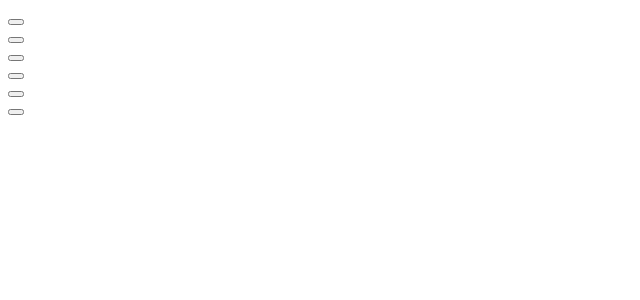
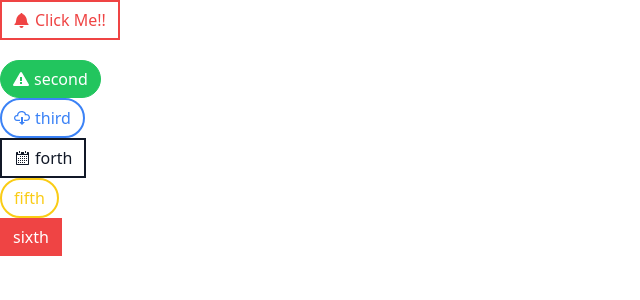
Before and after one commit to AlexVotry/udemyRedux, a React (Create React App) app in the folder client/: page / in a window 1280 px wide. Shown: the top 300 px of the page, without its empty margins (0-640 px from the left). Built offline with nearby package versions, Linux system fonts and the light colour scheme; the HTML template or start-up script is replaced by a standard one.

Commit message:
cleaned up buttons, moved colors to colors.js file

```diff
--- a/client/package.json
+++ b/client/package.json
@@ -18,14 +18,19 @@
     "@babel/preset-react": "^7.18.6",
     "axios": "^1.2.1",
     "babel-loader": "^9.1.0",
+    "classnames": "^2.3.2",
     "json-server": "^0.17.1",
     "react": "^18.2.0",
     "react-dom": "^18.2.0",
+    "react-icons": "^4.7.1",
     "react-scripts": "^5.0.1"
   },
   "devDependencies": {
+    "autoprefixer": "^10.4.13",
     "css-loader": "^6.7.2",
+    "postcss": "^8.4.20",
     "svg-url-loader": "^8.0.0",
+    "tailwindcss": "^3.2.4",
     "webpack": "^5.75.0",
     "webpack-cli": "^5.0.1",
     "webpack-dev-server": "^4.11.1"
--- /dev/null
+++ b/client/postcss.config.js
@@ -0,0 +1,6 @@
+module.exports = {
+  plugins: {
+    tailwindcss: {},
+    autoprefixer: {},
+  },
+}
--- a/client/src/comps/App.js
+++ b/client/src/comps/App.js
@@ -1,28 +1,32 @@
 import React from 'react';
 import Button from './Button';
-
+import {GoBell, GoCloudDownload, GoAlert, GoCalendar} from 'react-icons/go';
 
 export default function App () {
+  const handleClick = () => {
+    console.log('click');
+  }
+
   return (
     <>
       <div>
-        <Button primary></Button>
+        <Button danger outline onClick={handleClick} className="mb-5"><GoBell /> Click Me!!</Button>
       </div>
       <div>
-        <Button primary rounded></Button>
+        <Button success rounded><GoAlert />second</Button>
       </div>
       <div>
-        <Button primary rounded outline></Button>
+        <Button primary rounded outline><GoCloudDownload />third</Button>
       </div>
       <div>
-        <Button secondary outline></Button>
+        <Button secondary outline><GoCalendar />forth</Button>
       </div>
       <div>
-        <Button warning rounded outline></Button>
+        <Button warning rounded outline>fifth</Button>
       </div>
       <div>
-        <Button dander outline></Button>
+        <Button danger>sixth</Button>
       </div>
     </>
-  )
+  );
 }
--- /dev/null
+++ b/client/src/comps/Button copy.js
@@ -0,0 +1,48 @@
+import React from 'react';
+
+export default function Button ({ rounded , outline , primary, secondary, success, warning, danger, children, ...rest }) {
+  let i = 0;
+  const states = [primary,secondary,success,warning,danger];
+  const count = states.map(a => a ? 1 : 0).reduce((a,b) => a + b);
+  if (count > 1) console.error('Warning: Only one purpose (primary, secondary, etc) can be used for the Button');
+  const pill = rounded ? "rounded-full" : "";
+  const color = [
+    "bg-blue-500",
+    "bg-gray-900",
+    "bg-green-500",
+    "bg-yellow-400",
+    "bg-red-500",
+  ];
+  const textColor = [
+    "text-blue-500",
+    "text-gray-900",
+    "text-green-500",
+    "text-yellow-400",
+    "text-red-500",
+  ];
+  const borderColor = [
+    "border-blue-500",
+    "border-gray-900",
+    "border-green-500",
+    "border-yellow-400",
+    "border-red-500",
+  ];
+
+  for (let index = 0; index < states.length; index++) {
+    if (states[index]) {
+      i = index;
+      break;
+    }
+  }
+
+  const border = outline
+    ? `bg-white border-2 ${borderColor[i]} ${textColor[i]}`
+    : `${color[i]} border ${borderColor[i]} text-white`;
+    const classes = `flex items-center px-3 py-1.5 ${border} ${pill} ${rest.className} `;
+
+  return (
+    <button {...rest} className={classes}>
+      {children}
+    </button>
+  );
+}
--- a/client/src/comps/Button.js
+++ b/client/src/comps/Button.js
@@ -1,6 +1,27 @@
 import React from 'react';
+import className from 'classnames';
+import { getColor } from './colors';
 
-export default function Button ({rounded , outline , primary, secondary, success, warning, danger, children}) {
+export default function Button ({ rounded , outline , primary, secondary, success, warning, danger, children, ...rest }) {
+  const states = [primary,secondary,success,warning,danger];
+  const count = states.map(a => a ? 1 : 0).reduce((a,b) => a + b);
+  if (count > 1) console.error('Warning: Only one purpose (primary, secondary, etc) can be used for the Button');
+  const color = getColor(states);
+  const borderText = outline ? `text-${color} bg-white border-2` : `bg-${color} text-white`;
 
-  return <button>{children}</button>
+  const classes = className(
+    rest.className,
+    borderText,
+    `border-${color}`,
+    "flex items-center px-3 py-1.5 border",
+    {
+      "rounded-full": rounded,
+    }
+  );
+
+  return (
+    <button {...rest} className={classes}>
+      {children}
+    </button>
+  );
 }
--- /dev/null
+++ b/client/src/comps/colors.js
@@ -0,0 +1,20 @@
+
+const primary = "blue-500";
+const secondary = 'gray-900';
+const success = 'green-500';
+const caution = 'yellow-400';
+const danger = 'red-500';
+
+export const color = [primary,secondary,success,caution,danger];
+
+export const getColor = states => {
+  let i = 0;
+  for (let index = 0; index < states.length; index++) {
+    if (states[index]) {
+      i = index;
+      break;
+    }
+  };
+
+  return color[i];
+}
--- /dev/null
+++ b/client/src/index.css
@@ -0,0 +1,7 @@
+@tailwind base;
+@tailwind components;
+@tailwind utilities;
+
+button > svg {
+  margin-right: 5px;
+}
--- a/client/src/index.js
+++ b/client/src/index.js
@@ -1,6 +1,7 @@
 import React from "react";
 import ReactDOM from "react-dom/client";
 import App from './comps/App';
+import './index.css';
 
 /// drag folder into src
 // import App from './Books/App';
--- /dev/null
+++ b/client/tailwind.config.js
@@ -0,0 +1,10 @@
+/** @type {import('tailwindcss').Config} */
+module.exports = {
+  content: [
+    "./src/**/*.{js,jsx,ts,tsx}",
+  ],
+  theme: {
+    extend: {},
+  },
+  plugins: [],
+}
--- a/client/webpack.config.js
+++ b/client/webpack.config.js
@@ -1,4 +1,5 @@
 const path = require("path");
+const { default: postcss } = require("postcss");
 const webpack = require('webpack');
 
 module.exports = {
@@ -51,7 +52,7 @@ module.exports = {
       },
       {
         test: /\.css$/i,
-        use: ["style-loader", "css-loader"],
+        use: ["style-loader", "css-loader", "postcss-loader"],
       },
     ],
   },
```
Also changed, not shown: 2 other files (tests, documents, lock files or other folders).
